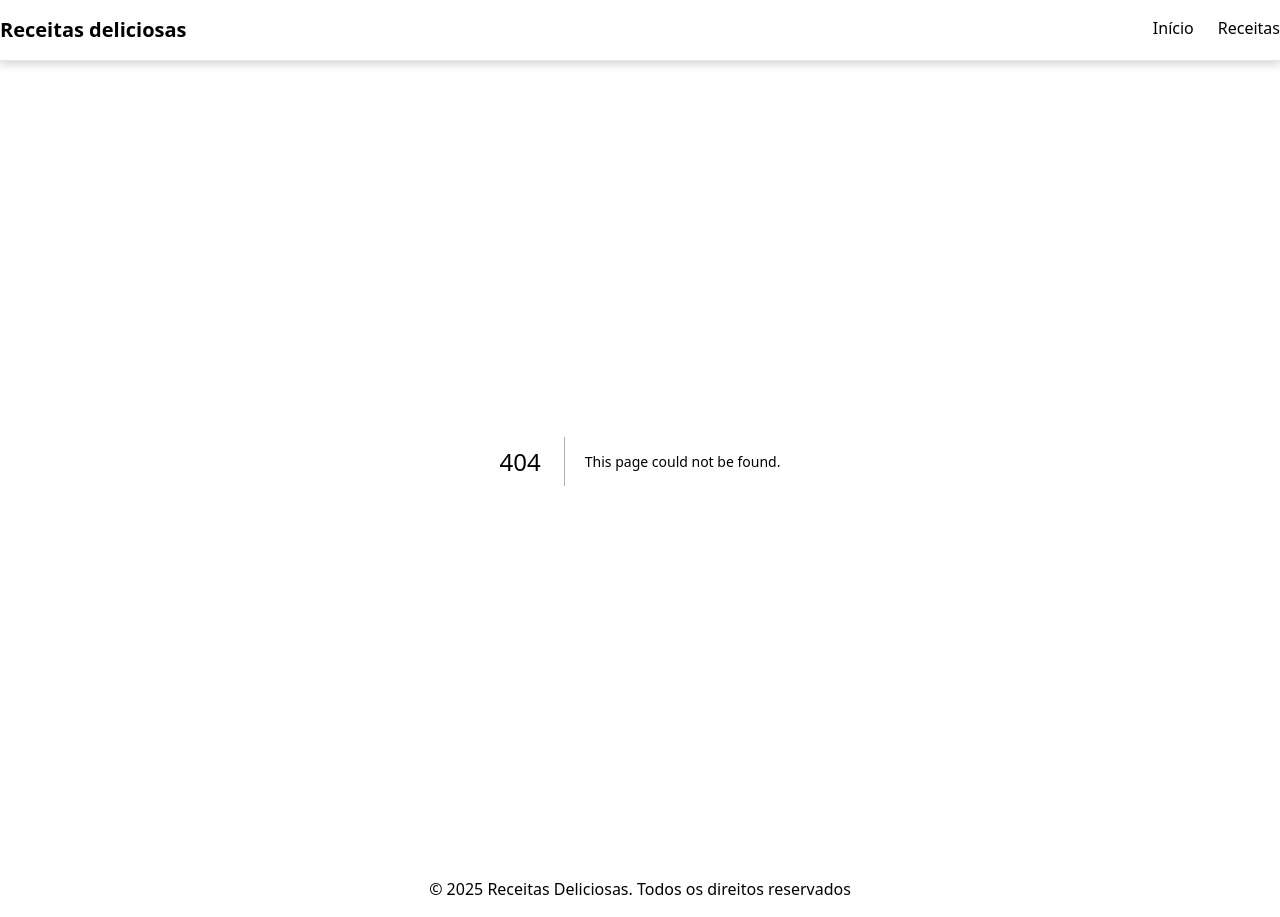
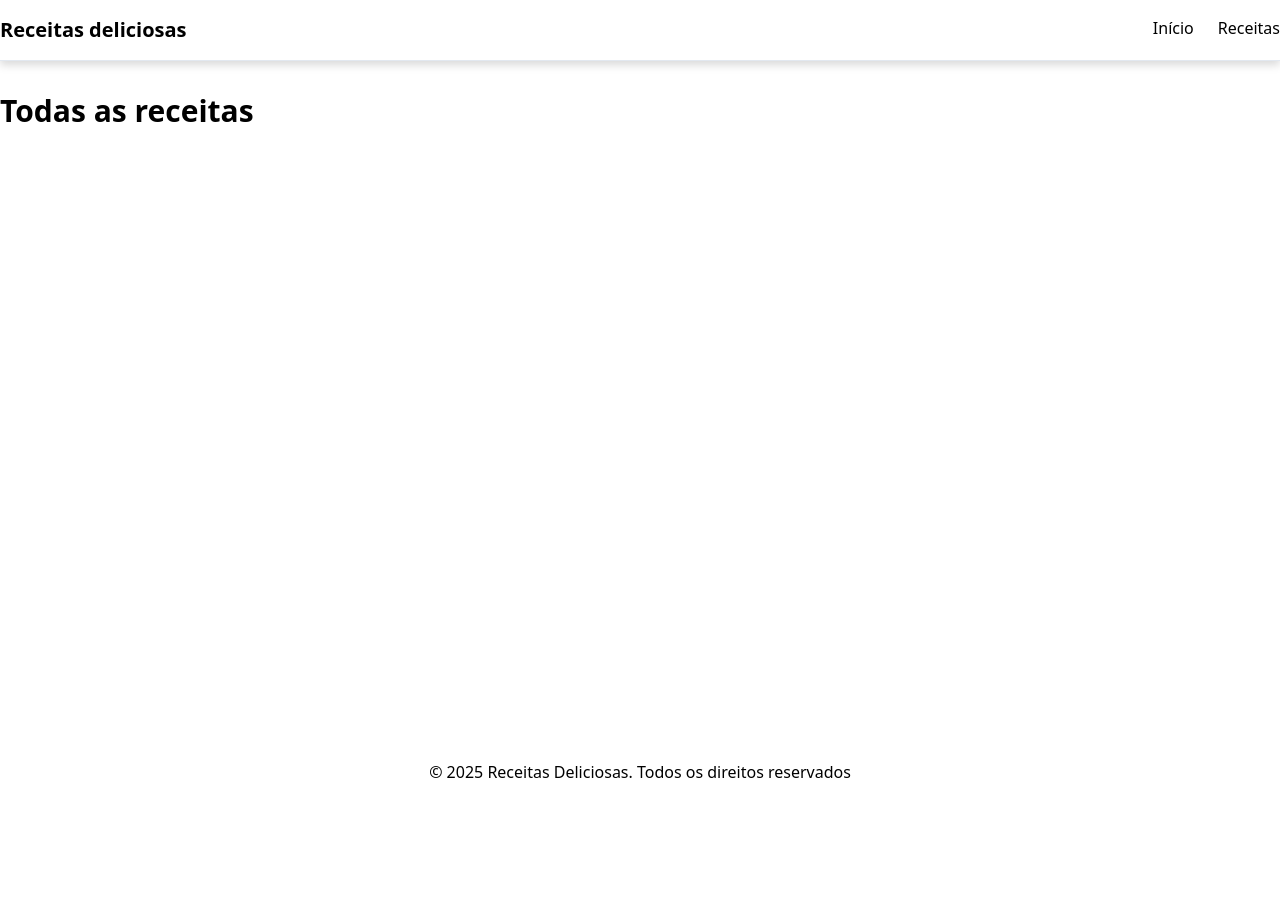
Before and after one commit to rafa-lsc/receitas-byron, a Next.js app: page /receitas in a window 1280 px wide. Before the commit this address had no page. After the commit the page ends 800 px from the top, so only its background shows below. Built offline with nearby package versions, Linux system fonts and the light colour scheme.

Commit message:
feat: estrutura da pagina receitas

```diff
--- /dev/null
+++ b/src/app/receitas/page.tsx
@@ -0,0 +1,13 @@
+export default function ReceitasPage(){
+    return(
+        <main className="flex-grow py-8">
+            <div className="container mx-auto">
+                <h1 className="text-3xl font-bold">Todas as receitas</h1>
+
+                <div>
+                    {/* Array de cards de Receitas */}
+                </div>
+            </div>
+        </main>
+    )
+}
```
